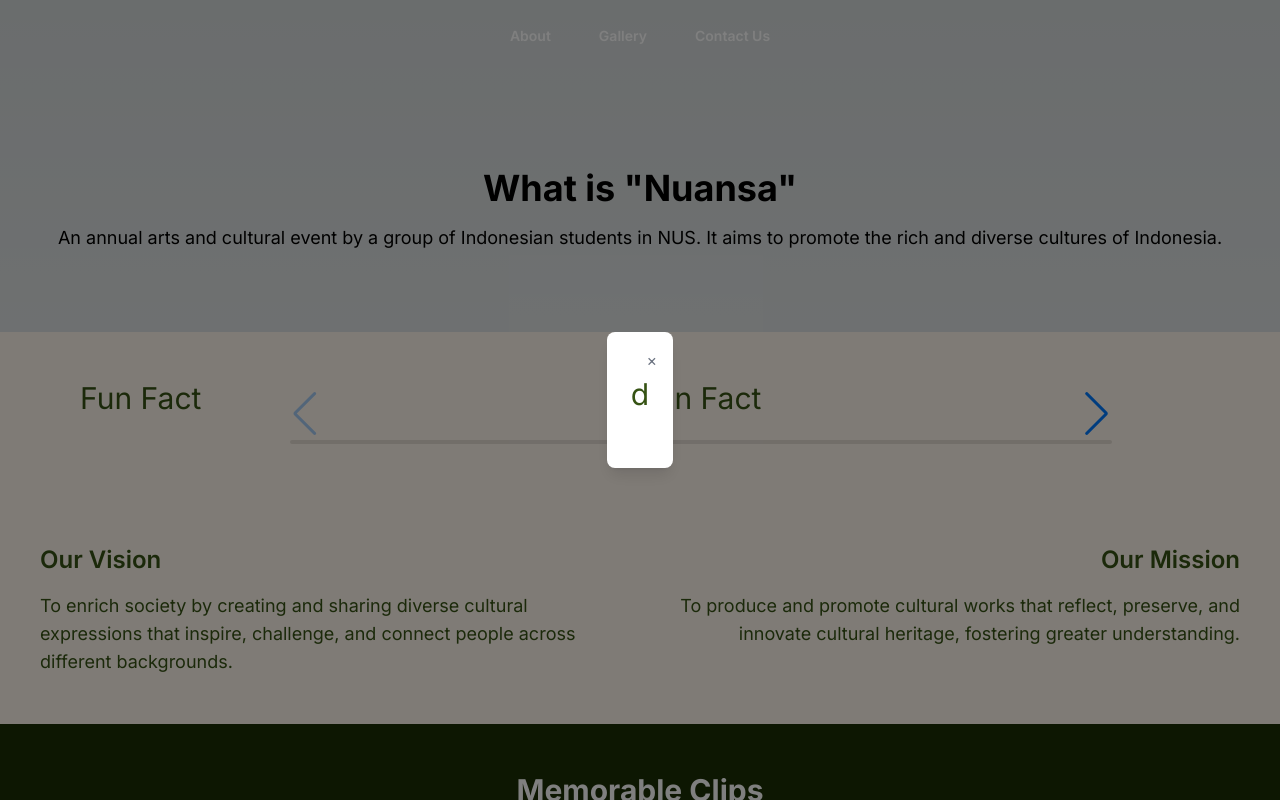
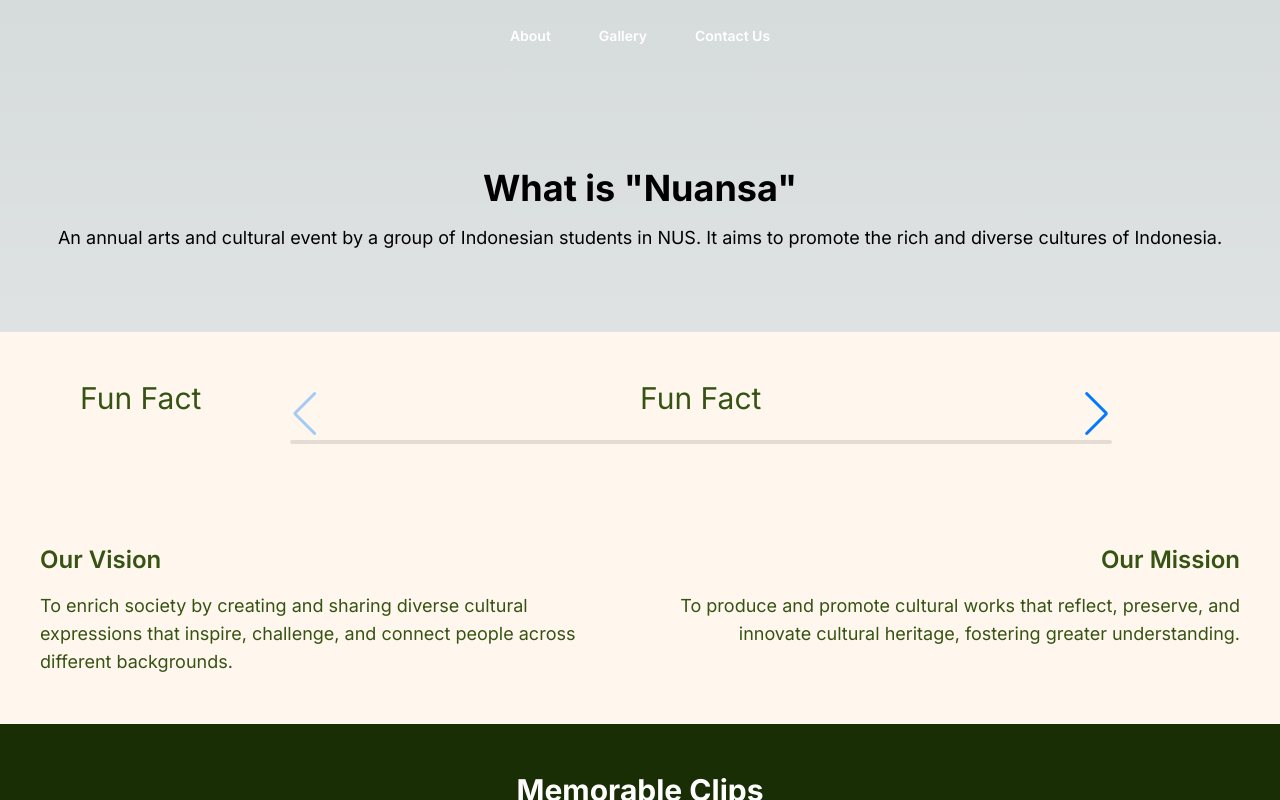
Before and after one commit to nuansacp2025/nuansa-web, a Next.js app: page /about-us in a window 1280 px wide. Shown: the top 800 px of the page. Built offline with nearby package versions, Linux system fonts and the light colour scheme.

Commit message:
Remove Unused Modal

```diff
--- a/app/about-us/page.tsx
+++ b/app/about-us/page.tsx
@@ -4,12 +4,12 @@ import Image from 'next/image';
 import VideoFrame from '../components/about-us/video-frame';
 import Carousel from '../components/about-us/carousel';
 import FunFact from '../components/about-us/funfact';
-import ModalOverlay from '../components/modal-overlay';
-import { useState } from 'react';
+//import ModalOverlay from '../components/modal-overlay';
+//import { useState } from 'react';
 export default function AboutUs() {
   //To Test the modal Overlay Uncomment below
-  const [isModalOpen, setIsModalOpen] = useState(true);
-  const onClose = () => setIsModalOpen(false);
+  //const [isModalOpen, setIsModalOpen] = useState(true);
+  //const onClose = () => setIsModalOpen(false);
 
 
 
@@ -19,10 +19,12 @@ export default function AboutUs() {
         /*
         To test the modal overlay, uncomment below
         */
+        /*
         isModalOpen &&
         <ModalOverlay onClose={onClose}>
-          <div className="text-3xl mb-8 text-lime-900">d</div>
+          <div className="text-3xl mb-8 text-lime-900">heasdfffffffffffffffffffffffffffffffffffffffffffffffffffffffffffffadfasdhe</div>
         </ModalOverlay>
+        */
       }
       <section className="text-center py-12 px-4 md:px-10">
         <h1 className="text-4xl font-bold mb-4">What is &quot;Nuansa&quot;</h1>
@@ -82,7 +84,6 @@ export default function AboutUs() {
           </Carousel>
         </div>
       </section>
-
       <section className="text-center py-12 bg-orange-50">
         {/* Flex container for Why Join Us section */}
         <div className="flex flex-col-reverse md:flex-row items-center justify-center pb-10 gap-8 md:gap-20">
```
